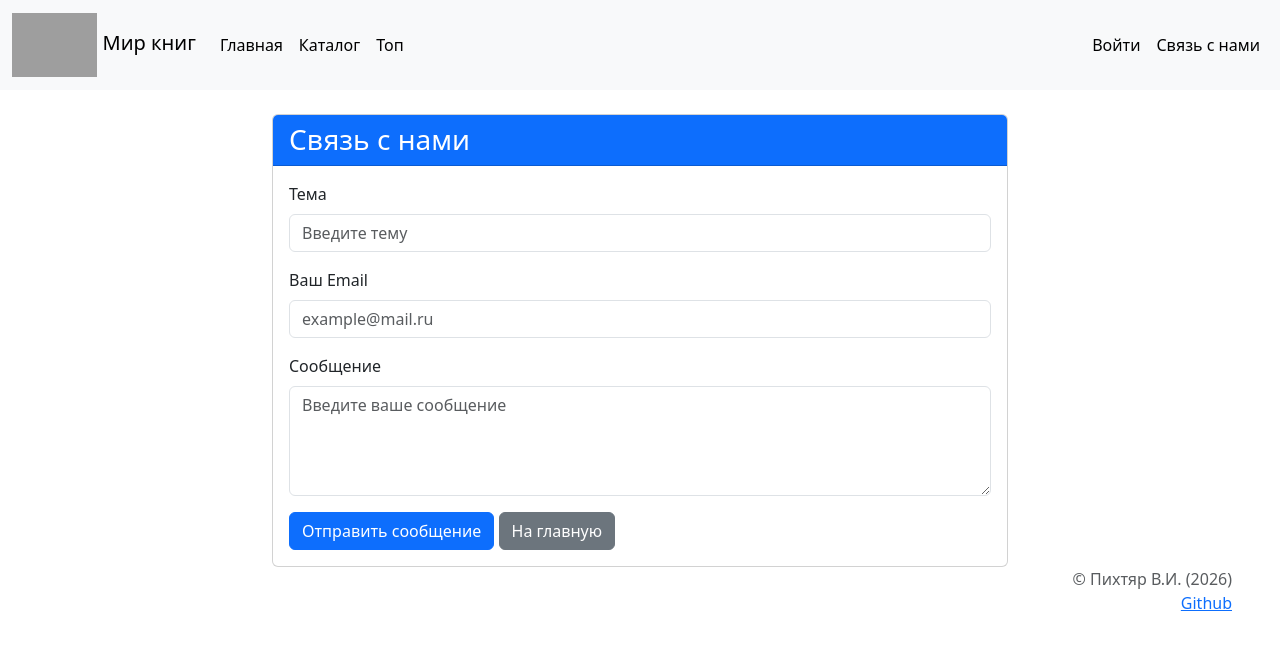
After one commit to emynessly/first_web_project, a Django app: page /contact/ in a window 1280 px wide. The commit adds this page. Shown: the top 650 px of the page. Run offline with Django 5.2, Linux system fonts and the light colour scheme; grey boxes are pictures that could not be loaded.

Commit message:
Task 8 ready

```diff
--- a/config/templates/config/includes/header.html
+++ b/config/templates/config/includes/header.html
@@ -18,8 +18,13 @@
                 <li class="nav-item">
                     <a class="nav-link active" href="{% url 'core:top' %}">Топ</a>
                 </li>
+            </ul>
+            <ul class="navbar-nav ms-auto mb-2 mb-lg-0">
                 <li class="nav-item">
                     <a class="nav-link active" href="#">Войти</a>
+                </li>
+                <li class="nav-item">
+                    <a class="nav-link active" href="{% url 'core:contact' %}">Связь с нами</a>
                 </li>
             </ul>
         </div>
--- /dev/null
+++ b/core/forms.py
@@ -0,0 +1,18 @@
+from django import forms
+
+class FeedbackForm(forms.Form):
+    subject = forms.CharField(
+        max_length=250,
+        label="Тема",
+        widget=forms.TextInput(attrs={'class': 'form-control', 'placeholder': 'Введите тему'})
+    )
+
+    email = forms.EmailField(
+        label="Ваш Email",
+        widget=forms.EmailInput(attrs={'class': 'form-control', 'placeholder': 'example@mail.ru'})
+    )
+
+    text = forms.CharField(
+        label="Сообщение",
+        widget=forms.Textarea(attrs={'class': 'form-control', 'rows': 4, 'placeholder': 'Введите ваше сообщение'})
+    )
--- /dev/null
+++ b/core/templates/core/contact.html
@@ -0,0 +1,58 @@
+{% extends 'config/base.html' %}
+
+{% block title %}Контакты{% endblock %}
+
+{% block content %}
+<div class="container">
+    <div class="row">
+        <div class="col-md-8 mx-auto">
+            <div class="card mt-4">
+                <div class="card-header bg-primary text-white">
+                    <h3 class="mb-0">Связь с нами</h3>
+                </div>
+                <div class="card-body">
+                    <form method="post">
+                        {% csrf_token %}
+                        <div class="mb-3">
+                            <label for="{{ form.subject.id_for_label }}" class="form-label">
+                                {{ form.subject.label }}
+                            </label>
+                            {{ form.subject }}
+                            {% if form.subject.errors %}
+                                <div class="alert alert-danger mt-1">
+                                    {{ form.subject.errors }}
+                                </div>
+                            {% endif %}
+                        </div>
+                        <div class="mb-3">
+                            <label for="{{ form.email.id_for_label }}" class="form-label">
+                                {{ form.email.label }}
+                            </label>
+                            {{ form.email }}
+                            {% if form.email.errors %}
+                                <div class="alert alert-danger mt-1">
+                                    {{ form.email.errors }}
+                                </div>
+                            {% endif %}
+                        </div>
+
+                        <div class="mb-3">
+                            <label for="{{ form.text.id_for_label }}" class="form-label">
+                                {{ form.text.label }}
+                            </label>
+                            {{ form.text }}
+                            {% if form.text.errors %}
+                                <div class="alert alert-danger mt-1">
+                                    {{ form.text.errors }}
+                                </div>
+                            {% endif %}
+                        </div>
+                        <button type="submit" class="btn btn-primary">Отправить сообщение</button>
+                        <a href="{% url 'core:index' %}" class="btn btn-secondary">На главную</a>
+                    </form>
+                </div>
+            </div>
+        </div>
+    </div>
+</div>
+{% endblock %}
--- a/core/urls.py
+++ b/core/urls.py
@@ -1,7 +1,7 @@
 from django.urls import path
 from django.views.generic import RedirectView
 
-from core.views import index, top, catalog, book_detail
+from core.views import index, top, catalog, book_detail, contact
 
 app_name = 'core'
 
@@ -11,4 +11,5 @@ urlpatterns = [
     path('top.html', RedirectView.as_view(url='/top/', permanent=True), name='top_redirect'),
     path('catalog/', catalog, name='catalog'),
     path('book/<int:pk>/', book_detail, name='book_detail'),
+    path('contact/', contact, name='contact'),
 ]
--- a/core/views.py
+++ b/core/views.py
@@ -1,5 +1,7 @@
-from django.shortcuts import render, get_object_or_404
+from django.shortcuts import render, get_object_or_404, redirect
+from django.urls import reverse
 from .models import Book
+from .forms import FeedbackForm
 
 def top(request):
     top = [
@@ -21,6 +23,30 @@ def index(request):
     }
     return render(request, 'core/index.html', context)
 
+def contact(request):
+    if request.method == 'POST':
+        form = FeedbackForm(request.POST)
+        if form.is_valid():
+            subject = form.cleaned_data['subject']
+            email = form.cleaned_data['email']
+            text = form.cleaned_data['text']
+
+            print("=" * 20)
+            print("Новое сообщение:")
+            print(f"Тема: {subject}")
+            print(f"Email: {email}")
+            print(f"Сообщение: {text}")
+            print("=" * 20)
+            return redirect('core:index')
+    else:
+        form = FeedbackForm()
+
+    context = {
+        'form': form,
+        'title': 'Обратная связь'
+    }
+    return render(request, 'core/contact.html', context)
+
 def catalog(request):
     books = Book.objects.all()
 
```
